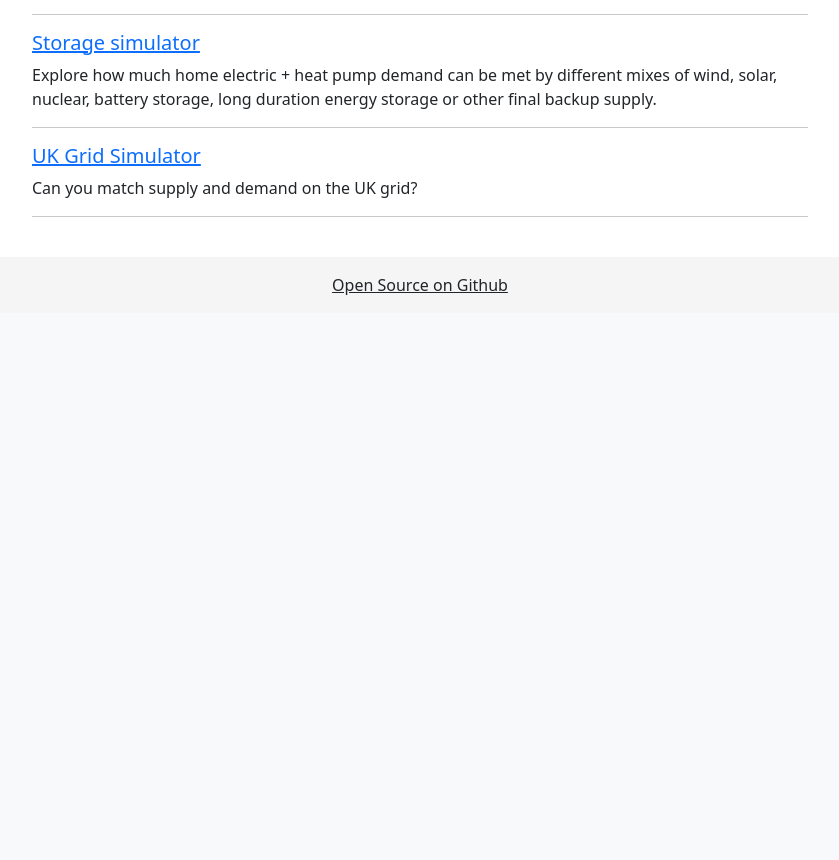
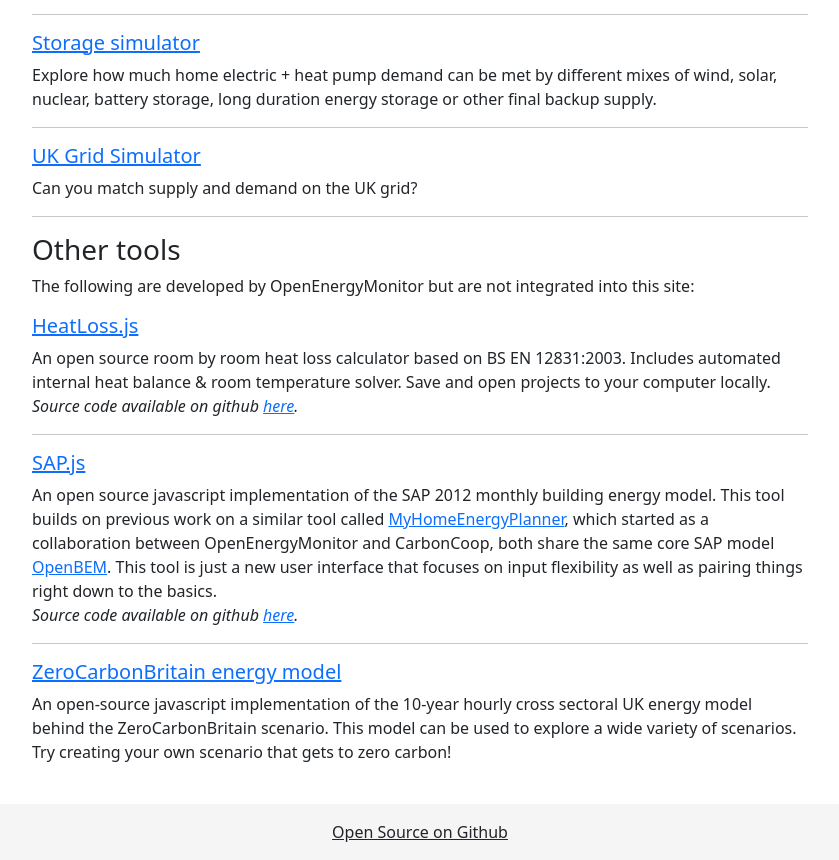
Before and after one commit to TrystanLea/tools, a PHP site: page / in a window 1280 px wide. Shown: the part 1409-2269 px from the top of the page, without its empty margins (220-1059 px from the left). Before the commit the page ends 1704 px from the top, so only its background shows below. Run offline with PHP 8.4, Linux system fonts and the light colour scheme.

Commit message:
include links to other tools

```diff
--- a/www/home.php
+++ b/www/home.php
@@ -12,11 +12,22 @@
 
     <div class="row">
         <div class="col">
-            <!--
+
+            <?php foreach ($menu as $key => $value) : ?>
+                <?php if (isset($value['hide']) && $value['hide'] === true) continue; ?>
+                <h5><a href="<?php echo $value['case']; ?>"><?php echo $value['title']; ?></a></h5>
+                <p><?php echo $value['description']; ?></p>
+                <hr>
+            <?php endforeach; ?>
+
+            <h3>Other tools</h3>
+            <p>The following are developed by OpenEnergyMonitor but are not integrated into this site:</p>
+
             <h5><a href="https://openenergymonitor.org/heatlossjs">HeatLoss.js</a></h5>
             <p>An open source room by room heat loss calculator based on BS EN 12831:2003. Includes automated internal
                 heat balance & room temperature solver. Save and open projects to your computer locally.<br><i>Source
                     code available on github <a href="https://github.com/trystanLea/heatlossjs">here</a>.</b></i></p>
+
             <hr>
             <h5><a href="https://openenergymonitor.org/sapjs">SAP.js</a></h5>
             <p>An open source javascript implementation of the SAP 2012 monthly building energy model. This tool builds
@@ -26,14 +37,11 @@
                     href="https://github.com/trystanlea/Openbem">OpenBEM</a>. This tool is just a new user interface
                 that focuses on input flexibility as well as pairing things right down to the basics.<br><i>Source code
                     available on github <a href="https://github.com/trystanLea/SAPjs">here</a>.</i></b></p>
-            -->
 
-            <?php foreach ($menu as $key => $value) : ?>
-                <?php if (isset($value['hide']) && $value['hide'] === true) continue; ?>
-                <h5><a href="<?php echo $value['case']; ?>"><?php echo $value['title']; ?></a></h5>
-                <p><?php echo $value['description']; ?></p>
-                <hr>
-            <?php endforeach; ?>
+            <hr>
+
+            <h5><a href="https://openenergymonitor.org/zcem">ZeroCarbonBritain energy model</a></h5>
+            <p>An open-source javascript implementation of the 10-year hourly cross sectoral UK energy model behind the ZeroCarbonBritain scenario. This model can be used to explore a wide variety of scenarios. Try creating your own scenario that gets to zero carbon!</p>
 
         </div>
     </div>
--- a/www/theme.php
+++ b/www/theme.php
@@ -31,6 +31,13 @@
                     <a href="<?php echo $value['case']; ?>" class="list-group-item list-group-item-action"><?php echo $value['title']; ?></a>
                 <?php endforeach; ?>
             </div>
+
+            <h5 class="mt-3">Other tools</h5>
+            <div class="list-group mt-3">
+                <a href="https://openenergymonitor.org/heatlossjs" class="list-group-item list-group-item-action">HeatLoss.js</a>
+                <a href="https://openenergymonitor.org/sapjs" class="list-group-item list-group-item-action">SAP.js</a>
+                <a href="https://openenergymonitor.org/zcem" class="list-group-item list-group-item-action">ZeroCarbonBritain energy model</a>
+            </div>
         </div>
     </div>
 
```
